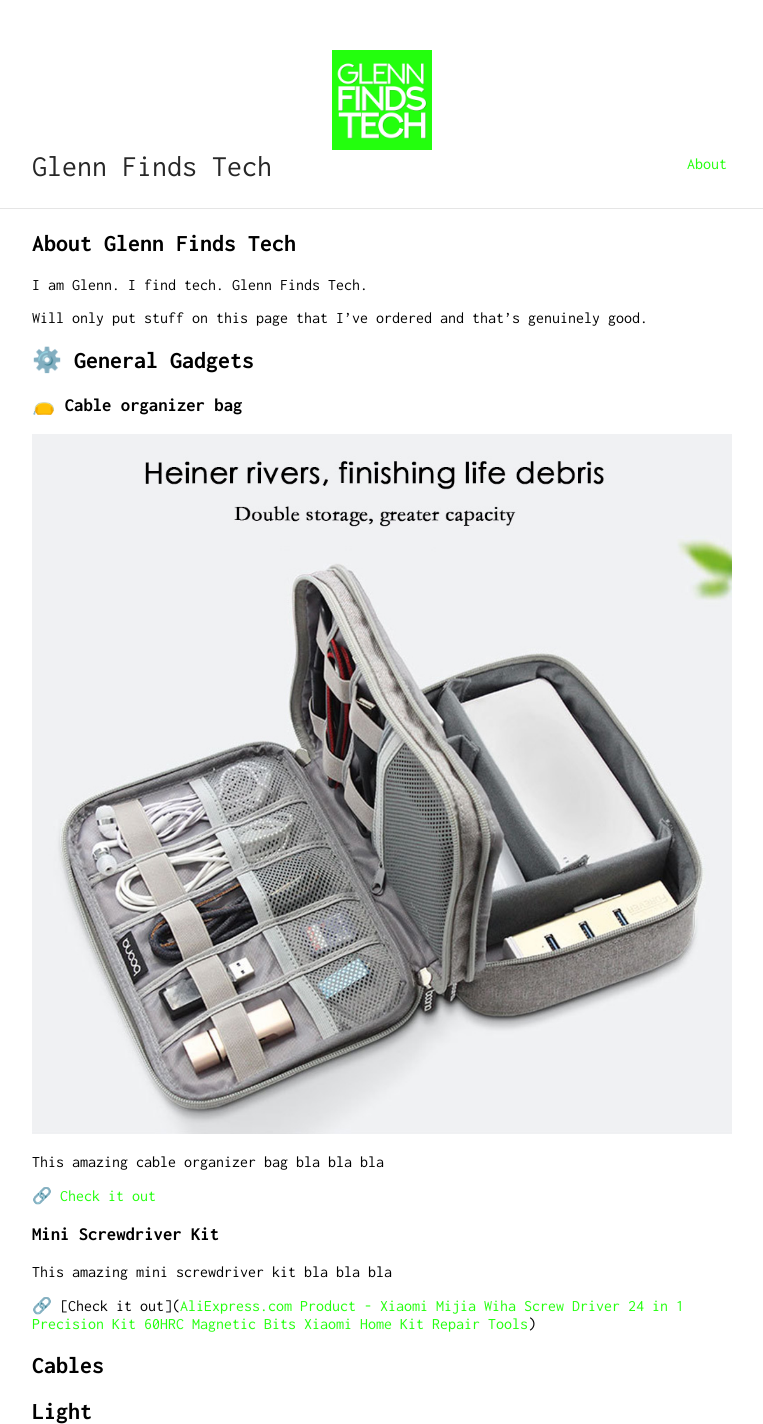
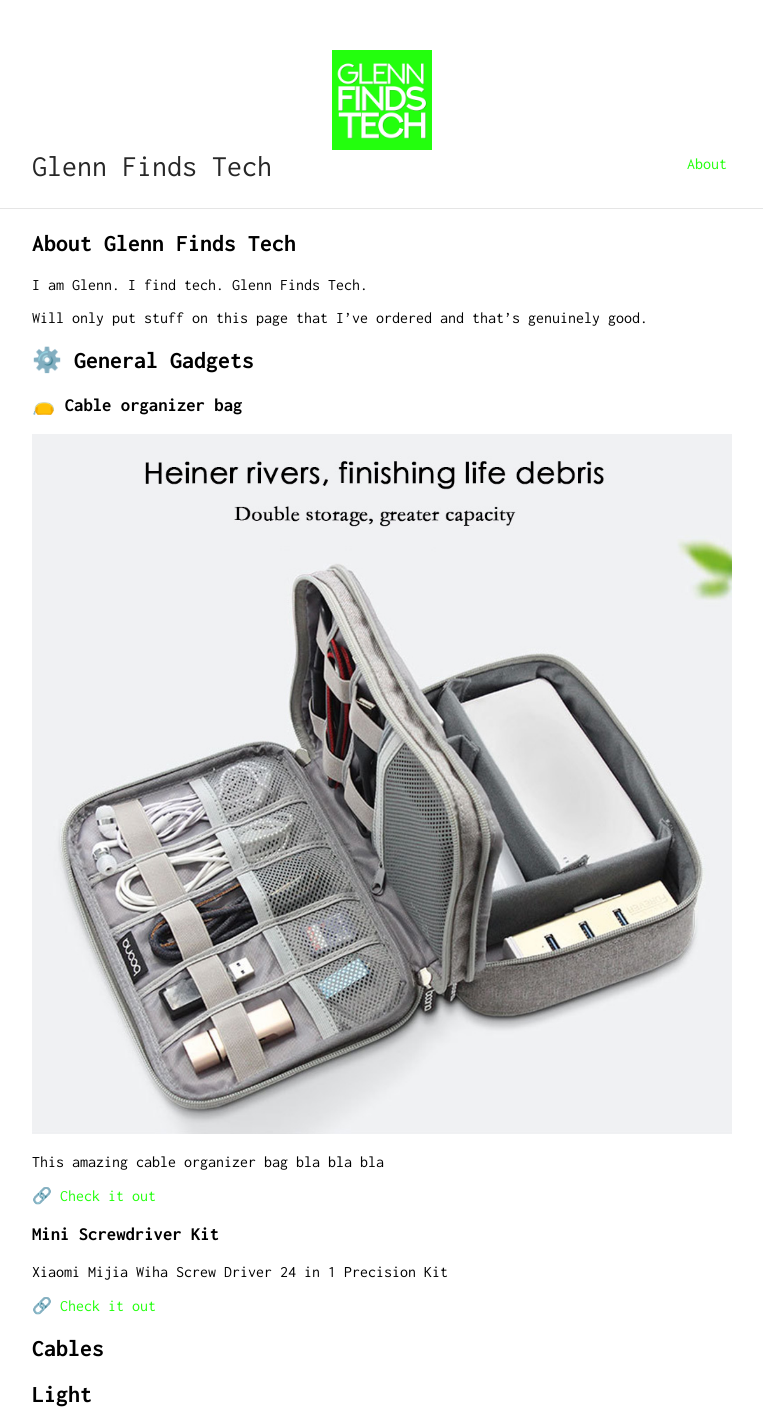
Before and after one commit to AtomicGlenn/GlennFindsTech, a Jekyll site: the page built from index.md, in a window 1280 px wide. Shown: the whole page, without its empty margins (258-1021 px from the left). Built offline with Jekyll 4.4.1, drawn with Linux system fonts in a browser that asks for light colours; our own code applies the rules of GitHub Pages for plain Markdown files.

Commit message:
Update index.md

```diff
--- a/index.md
+++ b/index.md
@@ -20,9 +20,9 @@ This amazing cable organizer bag bla bla bla
 
 ### Mini Screwdriver Kit
 
-This amazing mini screwdriver kit bla bla bla
+Xiaomi Mijia Wiha Screw Driver 24 in 1 Precision Kit
 
-🔗 [Check it out](<a href="http://s.click.aliexpress.com/e/4Ze2SyBq" target="_parent">AliExpress.com Product - Xiaomi Mijia Wiha Screw Driver 24 in 1 Precision Kit 60HRC Magnetic Bits Xiaomi Home Kit Repair Tools</a>)
+🔗 [Check it out](http://s.click.aliexpress.com/e/4Ze2SyBq)
 
 ## Cables
 
```
